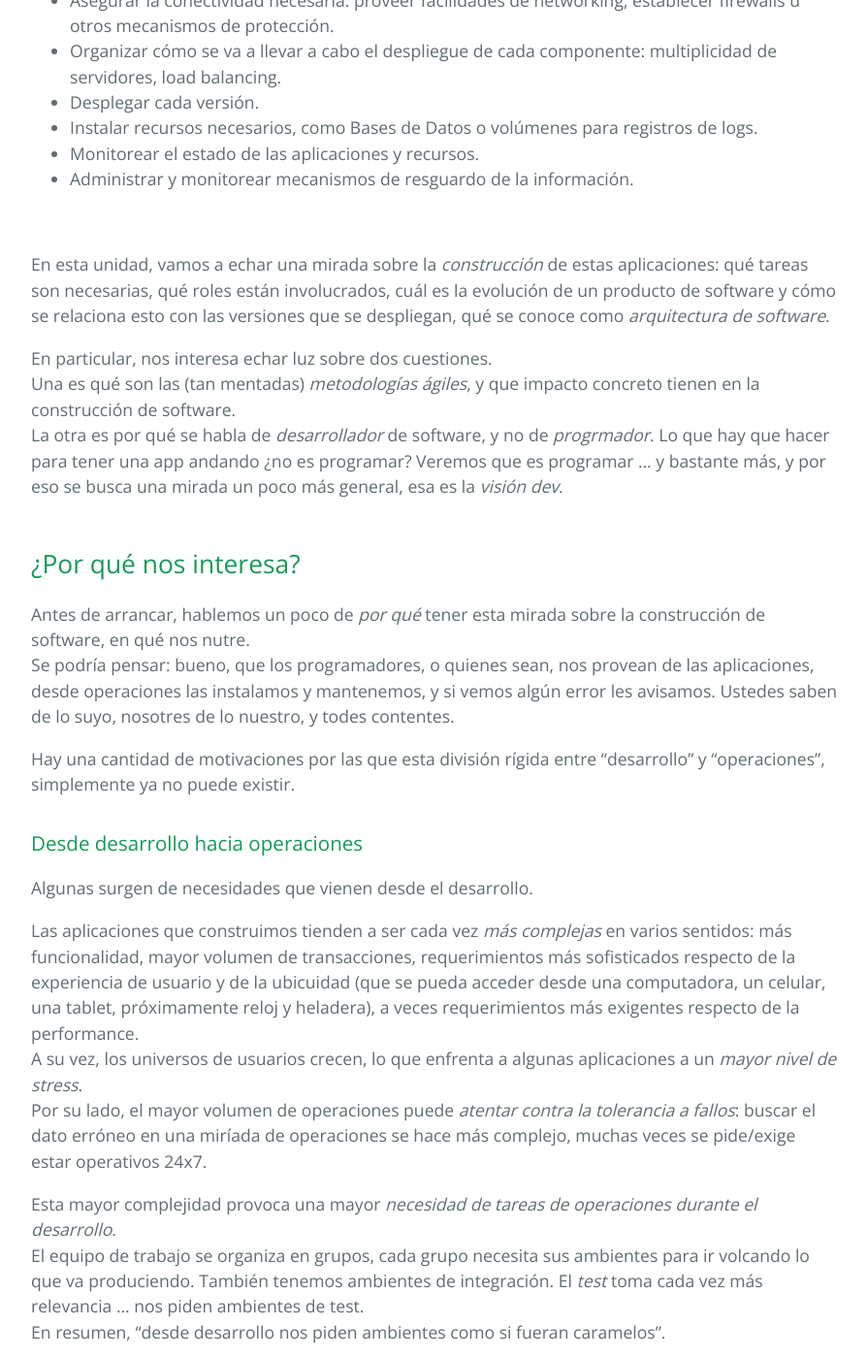
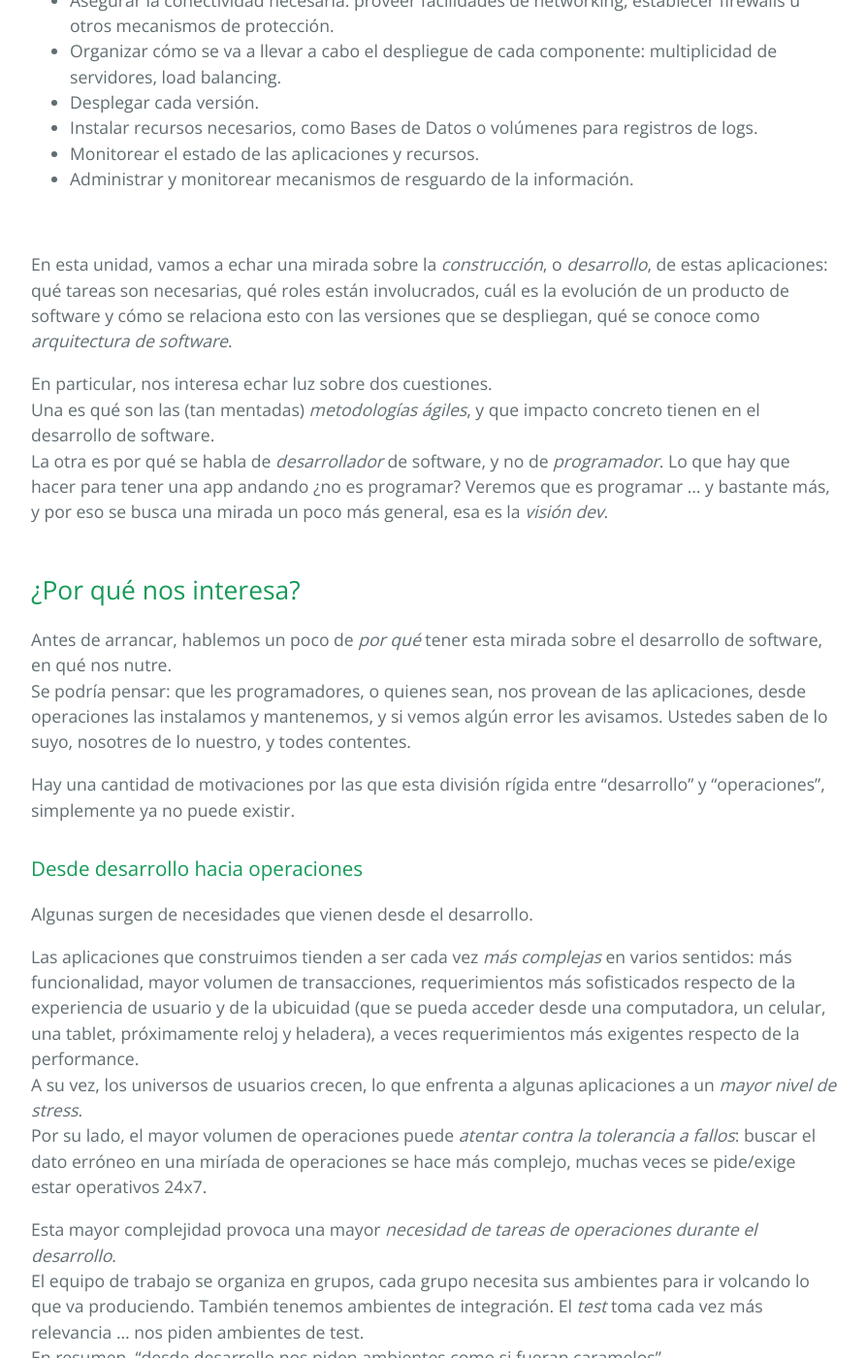
Before and after one commit to clombardi/design-thinking, a Jekyll site: the page built from programacion-a-desarrollo/mirada-hacia-construccion.md, in a window 1280 px wide and 1400 px high, scrolled down 533 px. Shown: the whole window at 97% size, without its empty margins (192-1086 px from the left). Built offline with Jekyll 4.4.1, drawn with Linux system fonts in a browser that asks for light colours; our own code applies the rules of GitHub Pages for plain Markdown files; some of the changed text lies outside the part shown.

```diff
--- a/programacion-a-desarrollo/mirada-hacia-construccion.md
+++ b/programacion-a-desarrollo/mirada-hacia-construccion.md
@@ -1,4 +1,4 @@
-# Una mirada hacia la construcción de software
+# Una mirada hacia el desarrollo de software
 
 ¡Hola!
 
@@ -15,16 +15,16 @@ Varias de las tareas de operaciones IT están relacionadas con productos de soft
 
 <br/>
 
-En esta unidad, vamos a echar una mirada sobre la _construcción_ de estas aplicaciones: qué tareas son necesarias, qué roles están involucrados, cuál es la evolución de un producto de software y cómo se relaciona esto con las versiones que se despliegan, qué se conoce como _arquitectura de software_.
+En esta unidad, vamos a echar una mirada sobre la _construcción_, o _desarrollo_, de estas aplicaciones: qué tareas son necesarias, qué roles están involucrados, cuál es la evolución de un producto de software y cómo se relaciona esto con las versiones que se despliegan, qué se conoce como _arquitectura de software_.
 
 En particular, nos interesa echar luz sobre dos cuestiones.
-Una es qué son las (tan mentadas) _metodologías ágiles_, y que impacto concreto tienen en la construcción de software.
-La otra es por qué se habla de _desarrollador_ de software, y no de _progrmador_. Lo que hay que hacer para tener una app andando ¿no es programar? Veremos que es programar ... y bastante más, y por eso se busca una mirada un poco más general, esa es la _visión dev_.
+Una es qué son las (tan mentadas) _metodologías ágiles_, y que impacto concreto tienen en el desarrollo de software.
+La otra es por qué se habla de _desarrollador_ de software, y no de _programador_. Lo que hay que hacer para tener una app andando ¿no es programar? Veremos que es programar ... y bastante más, y por eso se busca una mirada un poco más general, esa es la _visión dev_.
 
 
 ## ¿Por qué nos interesa?
-Antes de arrancar, hablemos un poco de _por qué_ tener esta mirada sobre la construcción de software, en qué nos nutre.
-Se podría pensar: bueno, que los programadores, o quienes sean, nos provean de las aplicaciones, desde operaciones las instalamos y mantenemos, y si vemos algún error les avisamos. Ustedes saben de lo suyo, nosotres de lo nuestro, y todes contentes.
+Antes de arrancar, hablemos un poco de _por qué_ tener esta mirada sobre el desarrollo de software, en qué nos nutre.
+Se podría pensar: que les programadores, o quienes sean, nos provean de las aplicaciones, desde operaciones las instalamos y mantenemos, y si vemos algún error les avisamos. Ustedes saben de lo suyo, nosotres de lo nuestro, y todes contentes.
 
 Hay una cantidad de motivaciones por las que esta división rígida entre "desarrollo" y "operaciones", simplemente ya no puede existir.
 
@@ -42,7 +42,7 @@ El equipo de trabajo se organiza en grupos, cada grupo necesita sus ambientes pa
 El _test_ toma cada vez más relevancia ... nos piden ambientes de test.
 En resumen, "desde desarrollo nos piden ambientes como si fueran caramelos".
 
-Otro factor a tener en cuenta es que, por muchas razones, los ciclos de desarrollo y de operaciones están cada vez más solapados, la visión "se construye / se instala / se mantiene" está dejando paso a una idea mucho más _continua_ de construcción de software, en la que la generación de nuevas versiones, agregados y ajustes tiende a ser rutinaria.
+Otro factor a tener en cuenta es que, por muchas razones, los ciclos de desarrollo y de operaciones están cada vez más solapados, la visión "se construye / se instala / se mantiene" está dejando paso a una idea mucho más _continua_ de desarrollo de software, en la que la generación de nuevas versiones, agregados y ajustes tiende a ser rutinaria.
 
 Finalmente, mencionemos que la dificultad de generar los productos entregables para aplicaciones con mucha funcionalidad, fue creciendo hasta convertirse en un factor crítico, que además, va en la dirección contraria de la idea de continuidad en el desarrollo que mencionamos recién.
 De ahí la tendencia a trabajar con _múltiples entregables_ que pueden tener mucho volumen de comunicación entre ellos ... más necesidad de un trabajo fino de configuración y despliegue.
```
Also changed, not shown: index.md (+3 -1 lines), programacion-a-desarrollo/construccion-tareas-roles.md (added, +59 -0 lines).
